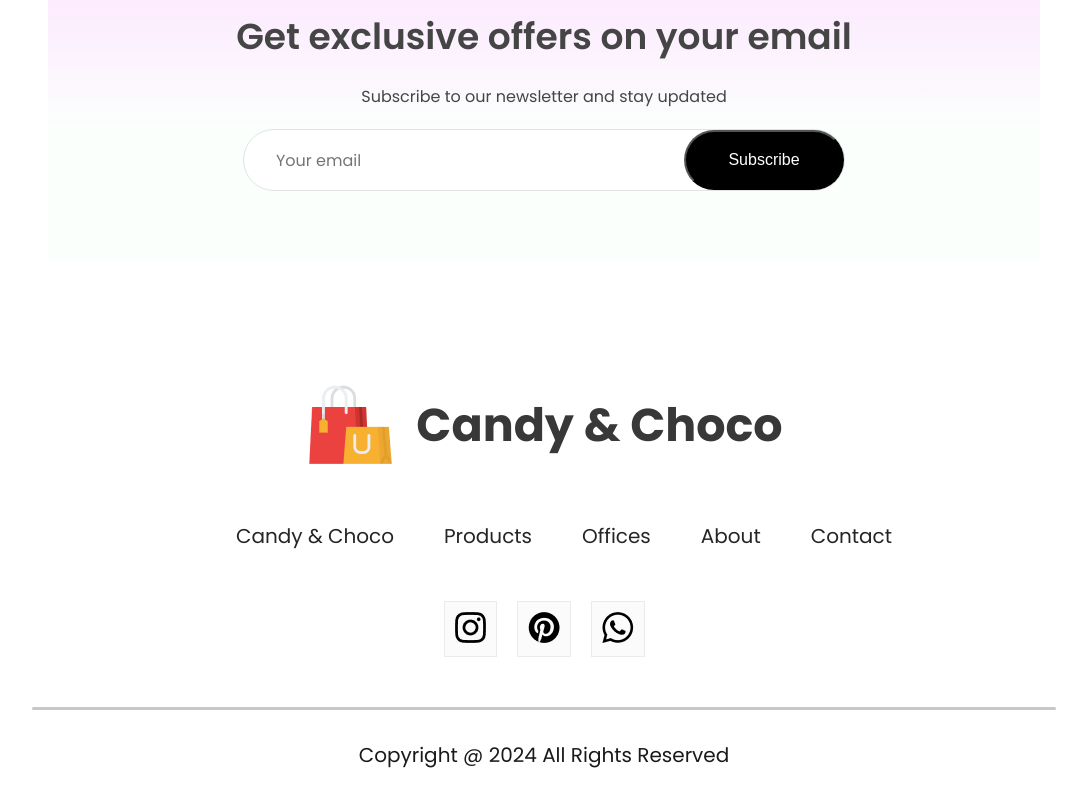
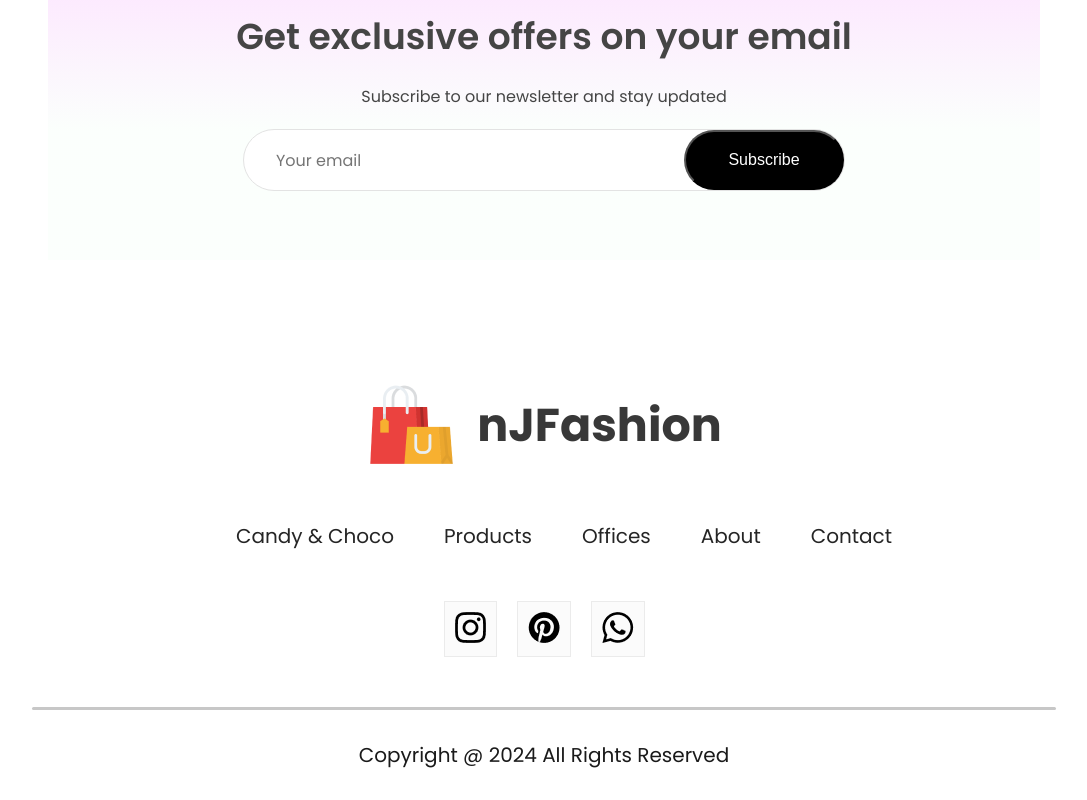
Before and after one commit to PerpEbe/nJFashion, a React (Create React App) app in the folder frontend/: page / in a window 1280 px wide. Shown: the part 2543-3343 px from the top of the page, without its empty margins (96-1183 px from the left). Built offline with nearby package versions, Linux system fonts and the light colour scheme; no server answers.

Commit message:
Update Footer.jsx

```diff
--- a/frontend/src/Components/Footer/Footer.jsx
+++ b/frontend/src/Components/Footer/Footer.jsx
@@ -11,7 +11,7 @@ const Footer = () => {
     <div className="footer">
       <div className="footer-logo">
         <img src={footer_logo} alt="" />
-        <p>Candy & Choco</p>
+        <p>nJFashion</p>
       </div>
       <ul className="footer-links">
         <li>Candy & Choco</li>
```
